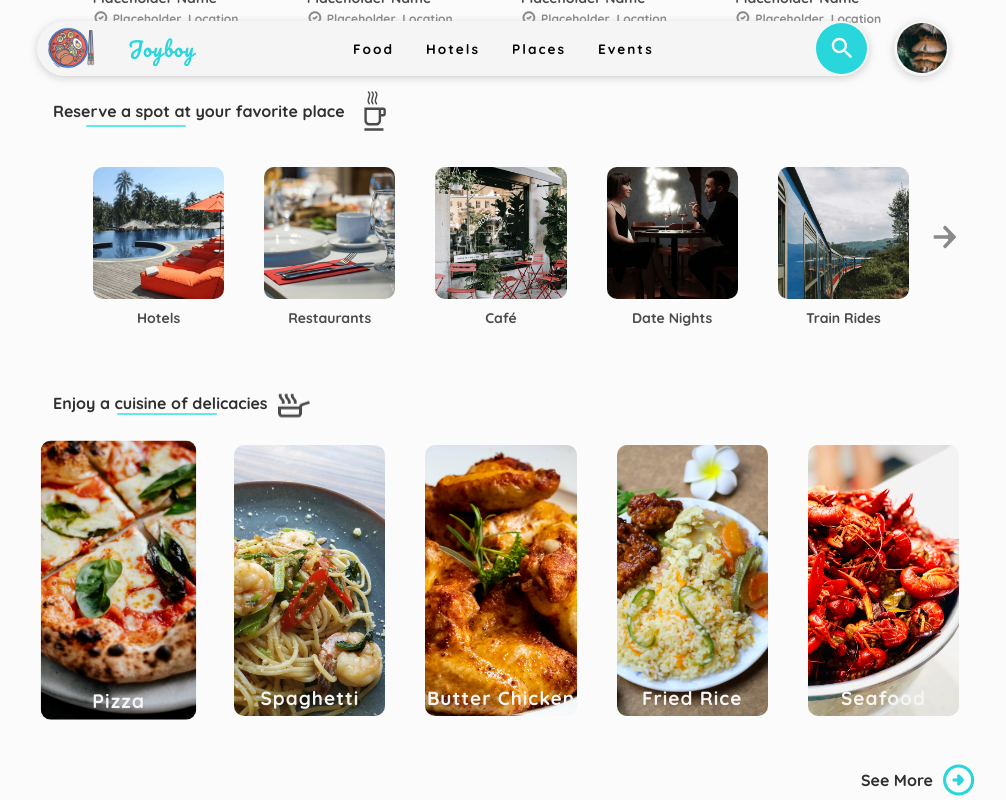
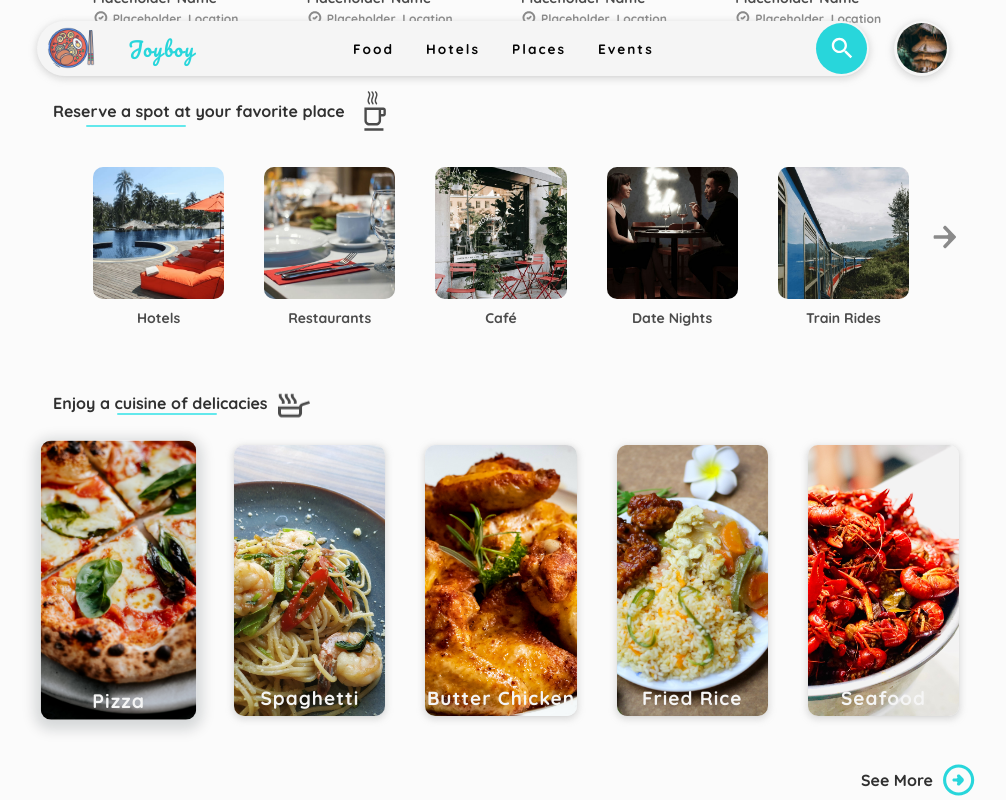
Before and after one commit to sathirak/joyboy, a React (Create React App) app in the folder client/: page / in a window 1280 px wide. In both pictures the pointer is over the picture 257 px from the left and 1471 px from the top of the page. Shown: the part 891-1691 px from the top of the page, without its empty margins (139-1145 px from the left). Built offline with nearby package versions, Linux system fonts and the light colour scheme.

Commit message:
New box shadow made

```diff
--- a/client/src/App.css
+++ b/client/src/App.css
@@ -24,6 +24,7 @@
     --mono-smoke: #f5f5f5;
 
     --box-shadow: 0px 2px 6px 2px rgb(172 172 172 / 34%), 0px 1px 2px 0px rgb(165 165 165 / 11%);
+    --box-hover:  0 4px 12px 6px rgba(7,17,27,0.15);
     --text-shadow: 0px 2px 6px rgba(172, 172, 172, 0.34), 0px 1px 2px rgba(165, 165, 165, 0.11);
     --border-round: 2em;
     --border-radius: 10px;
--- a/client/src/components/Cuisine.css
+++ b/client/src/components/Cuisine.css
@@ -13,6 +13,10 @@
 
 .CuisineCard-Container:hover {
 	transform: scale(1.03);
+
+	.CuisineCard-Image {
+		box-shadow: var(--box-hover);
+	}
 }
 
 .CuisineCard-Image {
@@ -22,7 +26,7 @@
 	transition: background-image 0.4s ease;
 	border-radius: var(--border-radius);
 	transition: all 0.2s ease;
-	box-shadow: var(--shadow);
+	box-shadow: var(--box-shadow);
 	width: calc(100px + 4vw);
 	height: calc(220px + 4vw);
 	object-fit: cover;
--- a/client/src/components/Featured.css
+++ b/client/src/components/Featured.css
@@ -31,7 +31,7 @@
 	}
 
 	.FeatCard-Image {
-		box-shadow: var(--box-shadow);
+		box-shadow: var(--box-hover);
 	}
 }
 
@@ -42,7 +42,6 @@
 	transition: background-image 0.4s ease;
 	border-radius: var(--border-radius);
 	transition: all 0.2s ease;
-	box-shadow: var(--shadow);
 	width: calc(80px + 4vw);
 	height: calc(80px + 4vw);
 	object-fit: cover;
```
